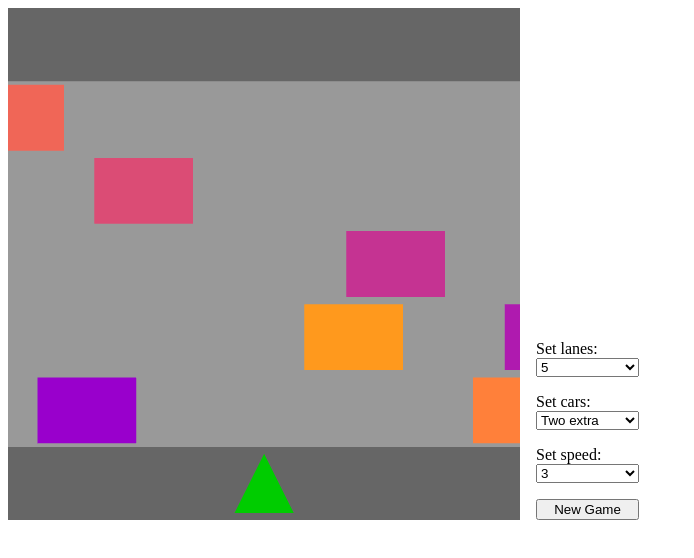
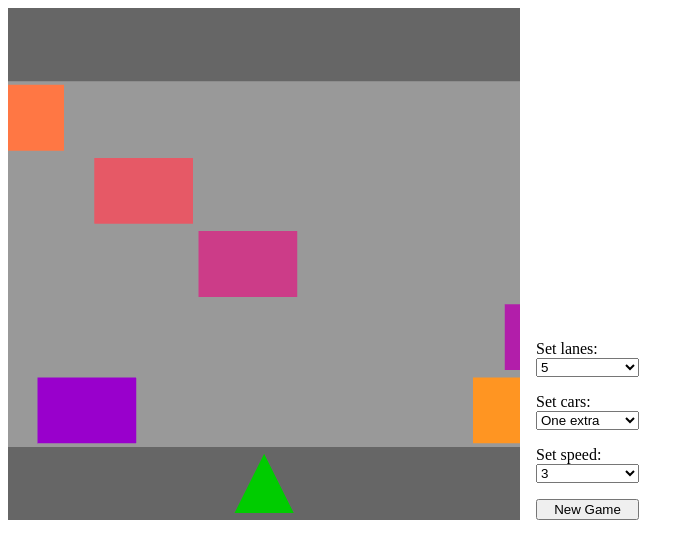
Before and after one commit to KaritasTZF/KaritasTZF.github.io, a plain HTML site: page verkefni1/froskur.html in a window 1280 px wide. Shown: the whole page, without its empty margins (0-694 px from the left). Drawn offline with Linux system fonts and the light colour scheme.

Commit message:
froskur: git gud

```diff
--- a/verkefni1/froskur.html
+++ b/verkefni1/froskur.html
@@ -61,8 +61,8 @@ void main()
             <p style="margin-bottom: 0;">Set cars:</p>
             <select id="selectCars">
                 <option value="lanes">One per lane</option>
-                <option value="lanes plus 1">One extra</option>
-                <option selected value="lanes plus 2">Two extra</option>
+                <option selected value="lanes plus 1">One extra</option>
+                <option value="lanes plus 2">Two extra</option>
                 <option value="lanes plus 3">Three extra</option>
                 <option value="two per lane">Two per Lane</option>
             </select>
```
